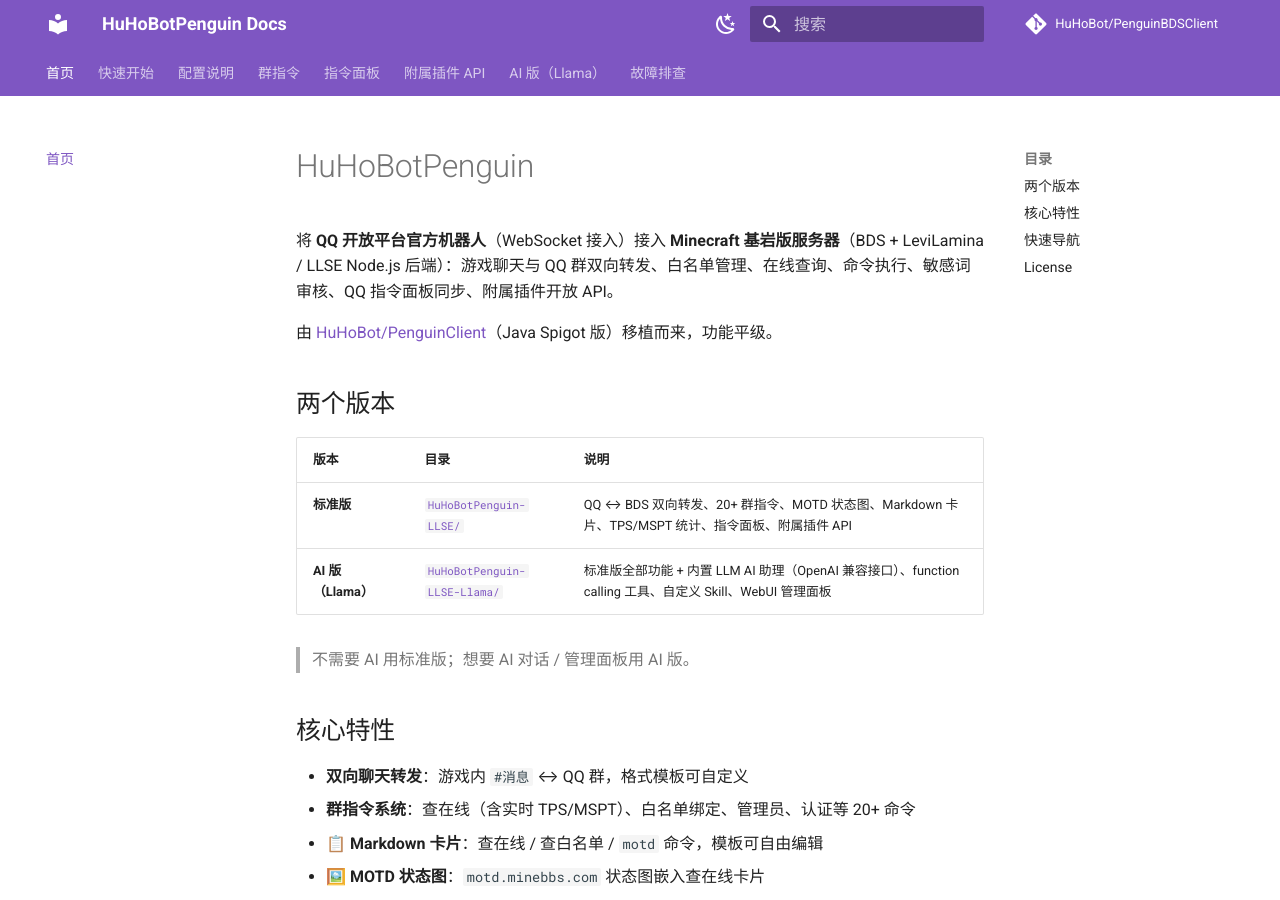
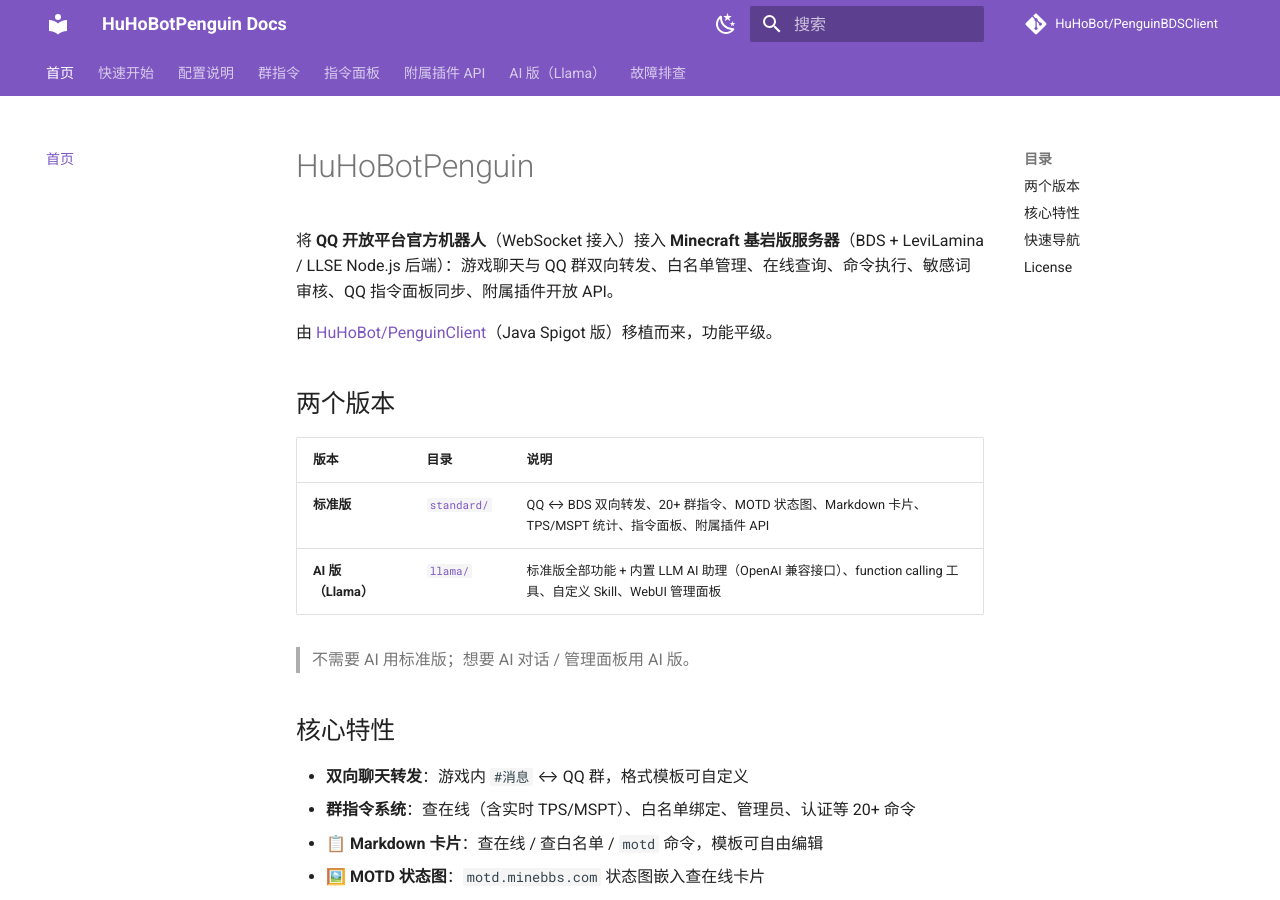
Before and after one commit to Beeeee-really/huhobot-docs, an MkDocs documentation site: the page built from docs/index.md, in a window 1280 px wide and 900 px high. Built offline with MkDocs 1.6.1 and Material for MkDocs 9.7.7, drawn with Linux system fonts in a browser that asks for light colours; comment, search, counter and statistics services are not loaded.

Commit message:
fix: update links and version after repo restructure
- index.md: update version directory links to standard/ and llama/
- index.md: fix LICENSE link to root (was HuHoBotPenguin-LLSE/LICENSE)
- quickstart.md: bump example version from v1.3.0 to v1.3.1

```diff
--- a/docs/index.md
+++ b/docs/index.md
@@ -8,8 +8,8 @@
 
 | 版本 | 目录 | 说明 |
 |---|---|---|
-| **标准版** | [`HuHoBotPenguin-LLSE/`](https://github.com/HuHoBot/PenguinBDSClient/tree/main/HuHoBotPenguin-LLSE) | QQ ↔ BDS 双向转发、20+ 群指令、MOTD 状态图、Markdown 卡片、TPS/MSPT 统计、指令面板、附属插件 API |
-| **AI 版（Llama）** | [`HuHoBotPenguin-LLSE-Llama/`](https://github.com/HuHoBot/PenguinBDSClient/tree/main/HuHoBotPenguin-LLSE-Llama) | 标准版全部功能 + 内置 LLM AI 助理（OpenAI 兼容接口）、function calling 工具、自定义 Skill、WebUI 管理面板 |
+| **标准版** | [`standard/`](https://github.com/HuHoBot/PenguinBDSClient/tree/main/standard) | QQ ↔ BDS 双向转发、20+ 群指令、MOTD 状态图、Markdown 卡片、TPS/MSPT 统计、指令面板、附属插件 API |
+| **AI 版（Llama）** | [`llama/`](https://github.com/HuHoBot/PenguinBDSClient/tree/main/llama) | 标准版全部功能 + 内置 LLM AI 助理（OpenAI 兼容接口）、function calling 工具、自定义 Skill、WebUI 管理面板 |
 
 > 不需要 AI 用标准版；想要 AI 对话 / 管理面板用 AI 版。
 
@@ -36,4 +36,4 @@
 
 ## License
 
-[MIT](https://github.com/HuHoBot/PenguinBDSClient/blob/main/HuHoBotPenguin-LLSE/LICENSE) © 2026 HuHoBot
+[MIT](https://github.com/HuHoBot/PenguinBDSClient/blob/main/LICENSE) © 2026 HuHoBot
```
Also changed, not shown: docs/quickstart.md (+1 -1 lines).
